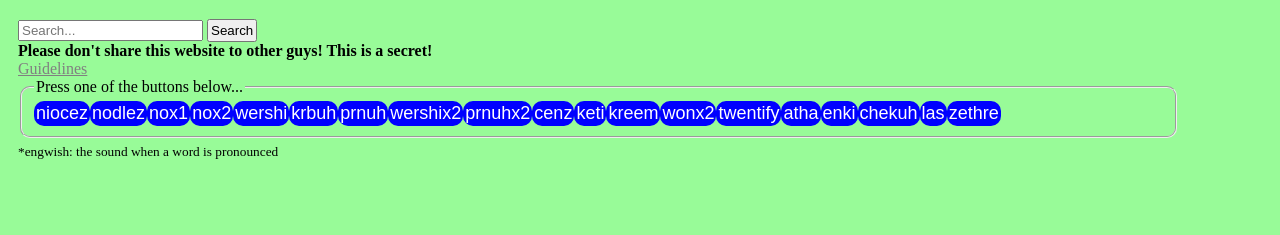
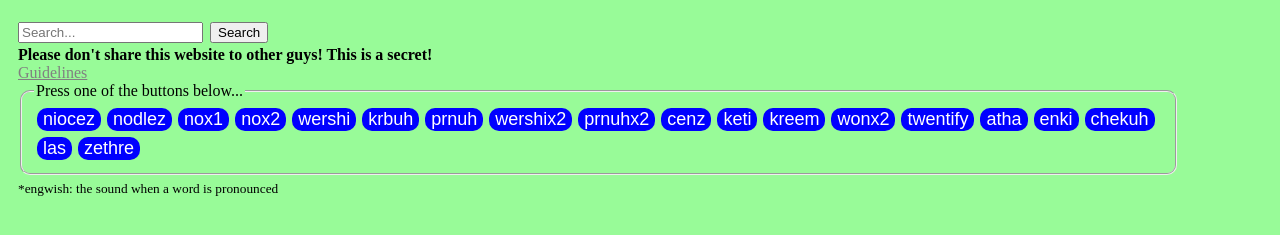
Before and after one commit to ChesterChowWOV-alt/5aSecretDict, a plain HTML site: page index.html in a window 1280 px wide. Shown: the part 61-296 px from the top of the page. Drawn offline with Linux system fonts and the light colour scheme.

Commit message:
Update style.css

```diff
--- a/style.css
+++ b/style.css
@@ -14,7 +14,7 @@ body {
 }
 
 button {
-  padding: 2px;
+  margin: 3px;
 }
 
 fieldset {
```
